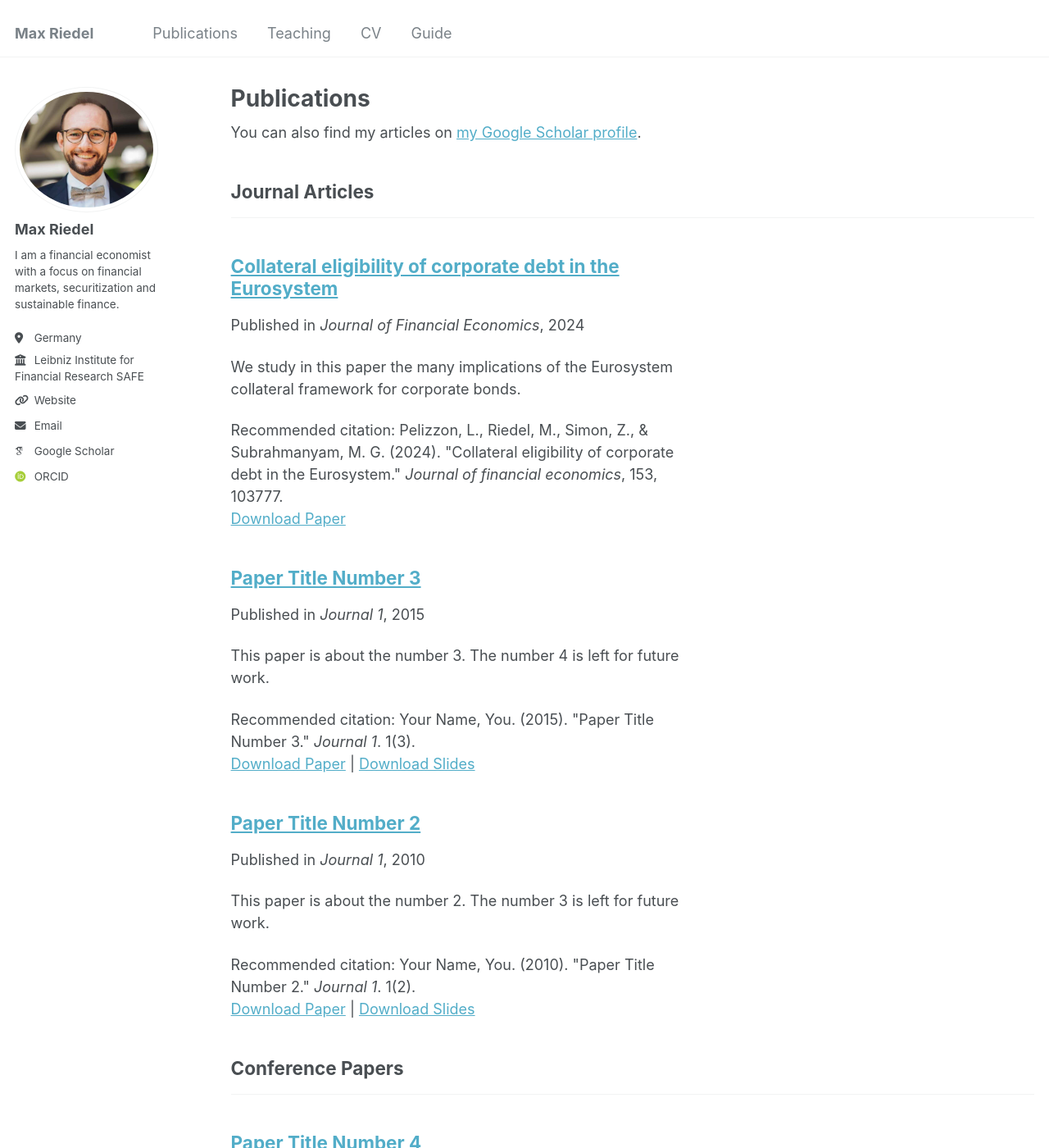
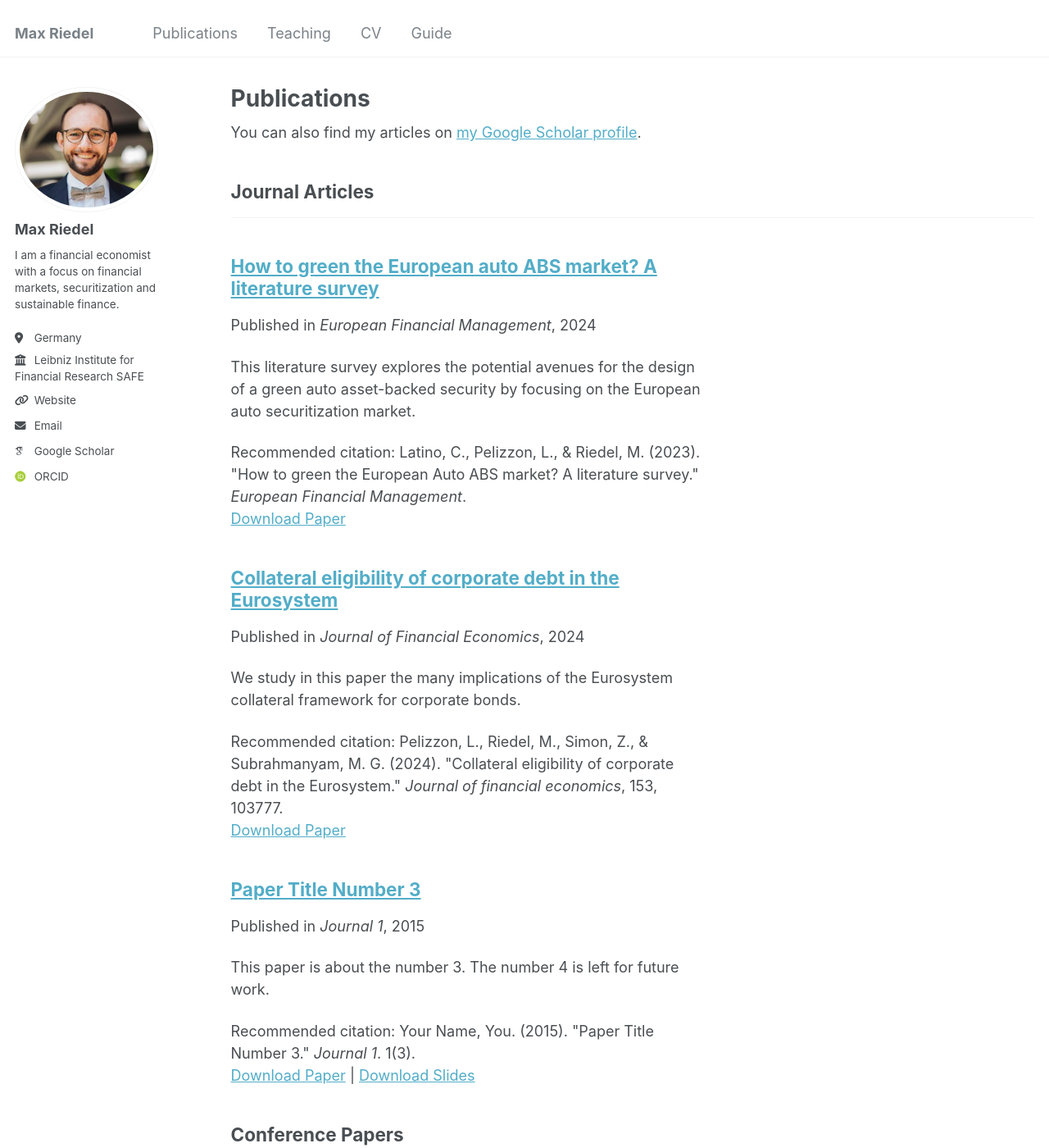
Before and after one commit to max-riedel-phd/max-riedel-phd.github.io, a Jekyll site: the page built from _pages/publications.html, in a window 1280 px wide and 1400 px high. Shown: the whole window at 82% size. Built offline with Jekyll 4.4.1, drawn with Linux system fonts in a browser that asks for light colours; some web fonts are replaced.

```diff
--- a/_publications/2010-10-01-paper-title-number-2.md
+++ /dev/null
@@ -1,14 +0,0 @@
----
-title: "Paper Title Number 2"
-collection: publications
-category: manuscripts
-permalink: /publication/2010-10-01-paper-title-number-2
-excerpt: 'This paper is about the number 2. The number 3 is left for future work.'
-date: 2010-10-01
-venue: 'Journal 1'
-slidesurl: 'http://academicpages.github.io/files/slides2.pdf'
-paperurl: 'http://academicpages.github.io/files/paper2.pdf'
-citation: 'Your Name, You. (2010). &quot;Paper Title Number 2.&quot; <i>Journal 1</i>. 1(2).'
----
-
-The contents above will be part of a list of publications, if the user clicks the link for the publication than the contents of section will be rendered as a full page, allowing you to provide more information about the paper for the reader. When publications are displayed as a single page, the contents of the above "citation" field will automatically be included below this section in a smaller font.
--- /dev/null
+++ b/_publications/2024-09-10-paper-title-number-2.md
@@ -0,0 +1,14 @@
+---
+title: "How to green the European auto ABS market? A literature survey"
+collection: publications
+category: manuscripts
+permalink: /publication/2024-09-10-paper-title-number-2
+excerpt: 'This literature survey explores the potential avenues for the design of a green auto asset-backed security by focusing on the European auto securitization market.'
+date: 2024-09-10
+venue: 'European Financial Management'
+slidesurl: #'http://academicpages.github.io/files/slides2.pdf'
+paperurl: 'https://doi.org/10.1111/eufm.12515'
+citation: 'Latino, C., Pelizzon, L., & Riedel, M. (2023). &quot;How to green the European Auto ABS market? A literature survey.&quot; <i>European Financial Management</i>.'
+---
+
+This literature survey explores the potential avenues for the design of a green auto asset-backed security (Green Auto ABS) by focusing on the European auto securitization market. In this context, we examine the entire value chain of the securitization process to understand the incentives and interests involved at various stages of the transaction. We review recent regulatory developments, feasibility concerns, and potential designs of a sustainable securitization framework. Our study suggests that a Green Auto ABS could be based on both a green use of proceeds and a green collateral-based methodology.
```
Also changed, not shown: _pages/about.md (+1 -1 lines).
